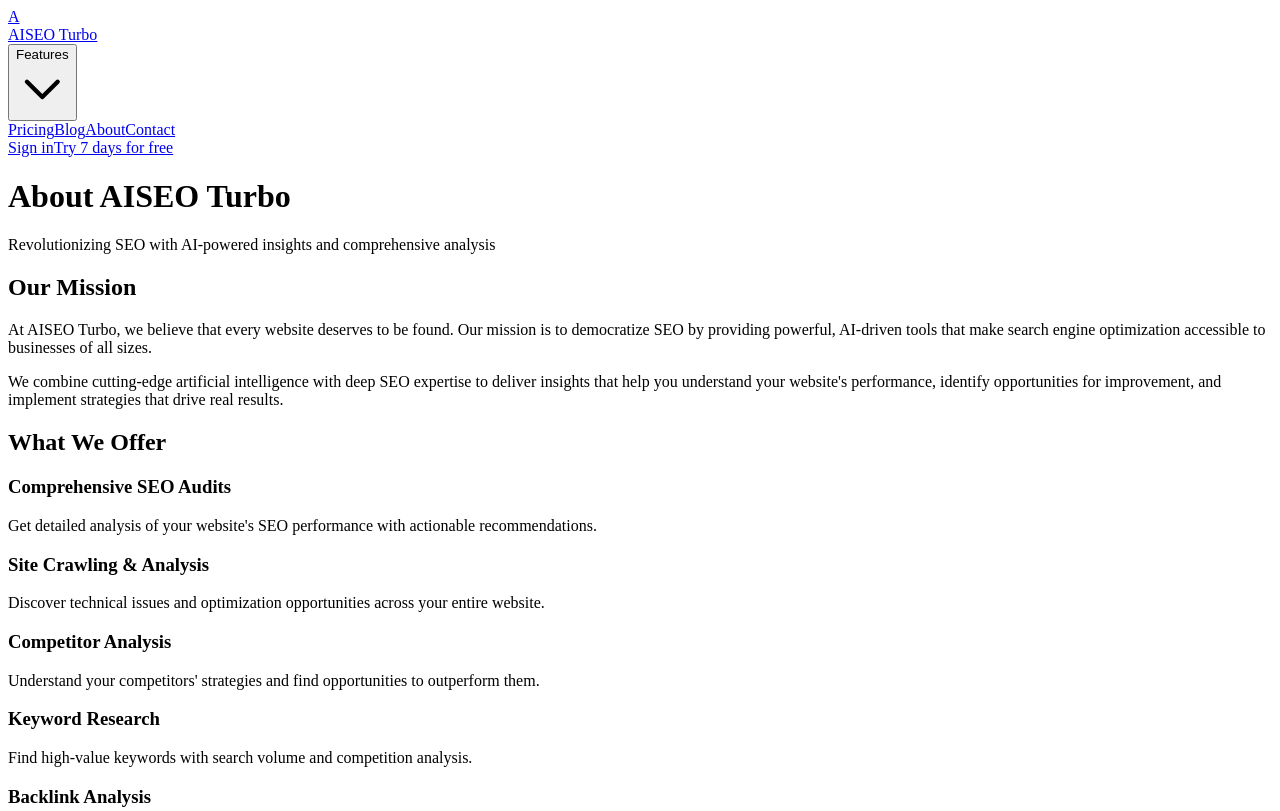
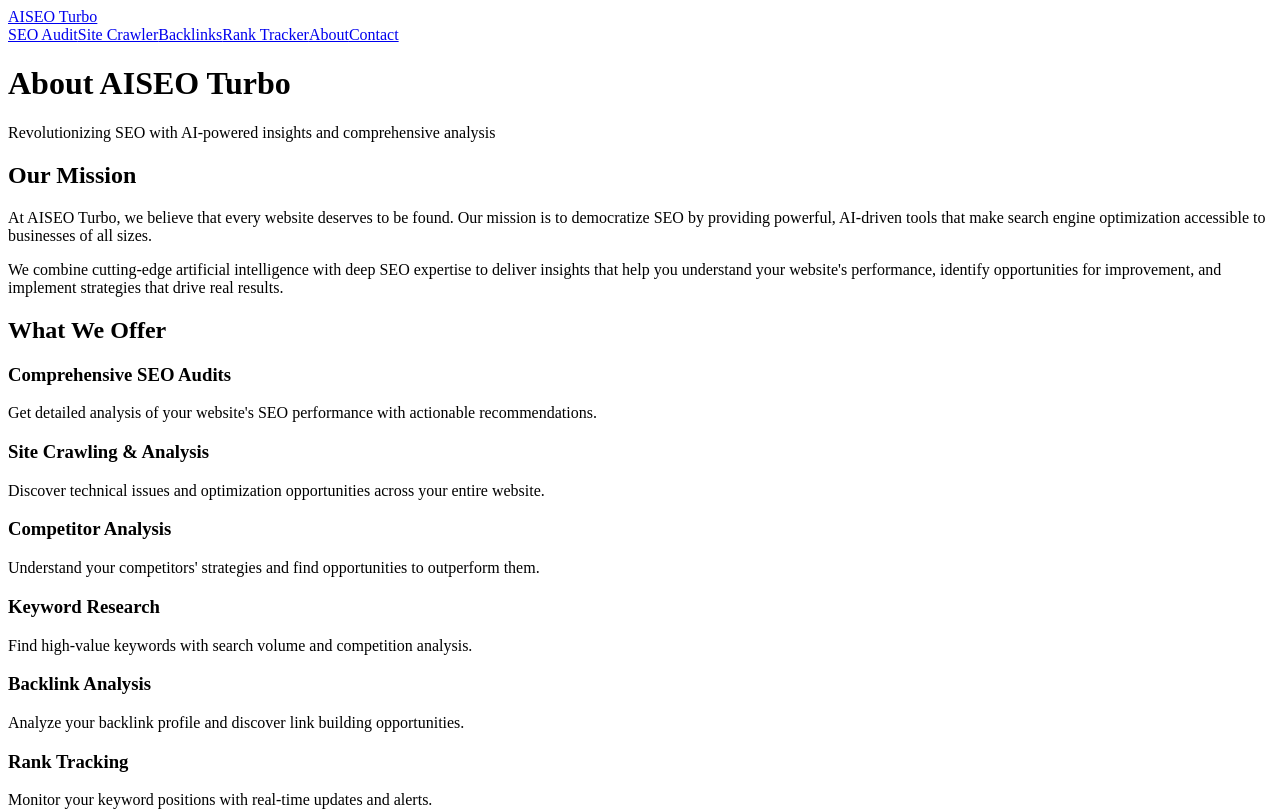
Before and after one commit to Mile1005/aiseoturbo-site, a Next.js app: page /about in a window 1280 px wide. Shown: the top 811 px of the page. Built offline with nearby package versions, Linux system fonts and the light colour scheme.

Commit message:
fix: resolve SSR issues with static headers for about and api-solutions pages - Replace dynamic Header components with static versions for SSR compatibility - Add dynamic exports to all pages using client components - Update Next.js config for standalone output

```diff
--- a/next.config.mjs
+++ b/next.config.mjs
@@ -1,6 +1,7 @@
 /** @type {import('next').NextConfig} */
 const nextConfig = {
 	reactStrictMode: true,
+	output: 'standalone',
 	experimental: {
 		optimizePackageImports: ['react', 'react-dom'],
 	},
--- a/pages/about.tsx
+++ b/pages/about.tsx
@@ -1,11 +1,50 @@
 import React from "react";
-import Header from "../components/layout/Header";
+import Link from 'next/link';
 import Footer from "../components/layout/Footer";
+
+export const dynamic = 'force-dynamic';
+
+// Static Header component for this page
+function StaticHeader() {
+  return (
+    <header className="bg-white/80 backdrop-blur-md border-b border-gray-200 sticky top-0 z-50">
+      <div className="max-w-7xl mx-auto px-4 sm:px-6 lg:px-8">
+        <div className="flex justify-between items-center h-16">
+          <div className="flex items-center">
+            <Link href="/" className="text-2xl font-bold text-gray-900">
+              AISEO Turbo
+            </Link>
+          </div>
+          <nav className="hidden md:flex space-x-8">
+            <Link href="/seo-audit" className="text-gray-700 hover:text-gray-900 px-3 py-2 rounded-md text-sm font-medium">
+              SEO Audit
+            </Link>
+            <Link href="/site-crawler" className="text-gray-700 hover:text-gray-900 px-3 py-2 rounded-md text-sm font-medium">
+              Site Crawler
+            </Link>
+            <Link href="/backlinks" className="text-gray-700 hover:text-gray-900 px-3 py-2 rounded-md text-sm font-medium">
+              Backlinks
+            </Link>
+            <Link href="/rank-tracker" className="text-gray-700 hover:text-gray-900 px-3 py-2 rounded-md text-sm font-medium">
+              Rank Tracker
+            </Link>
+            <Link href="/about" className="text-gray-700 hover:text-gray-900 px-3 py-2 rounded-md text-sm font-medium">
+              About
+            </Link>
+            <Link href="/contact" className="text-gray-700 hover:text-gray-900 px-3 py-2 rounded-md text-sm font-medium">
+              Contact
+            </Link>
+          </nav>
+        </div>
+      </div>
+    </header>
+  );
+}
 
 export default function AboutPage() {
   return (
     <div className="min-h-screen bg-gradient-to-br from-blue-50 via-white to-purple-50">
-      <Header />
+      <StaticHeader />
       <div className="container mx-auto px-4 py-16">
         <div className="max-w-4xl mx-auto">
           <div className="text-center mb-12">
--- a/pages/index.tsx
+++ b/pages/index.tsx
@@ -1,4 +1,6 @@
 import HomePageClient from '../components/HomePageClient';
+
+export const dynamic = 'force-dynamic';
 
 export default function HomePage() {
   return <HomePageClient />;
```
Also changed, not shown: pages/features/api-solutions.tsx (+41 -2 lines).
